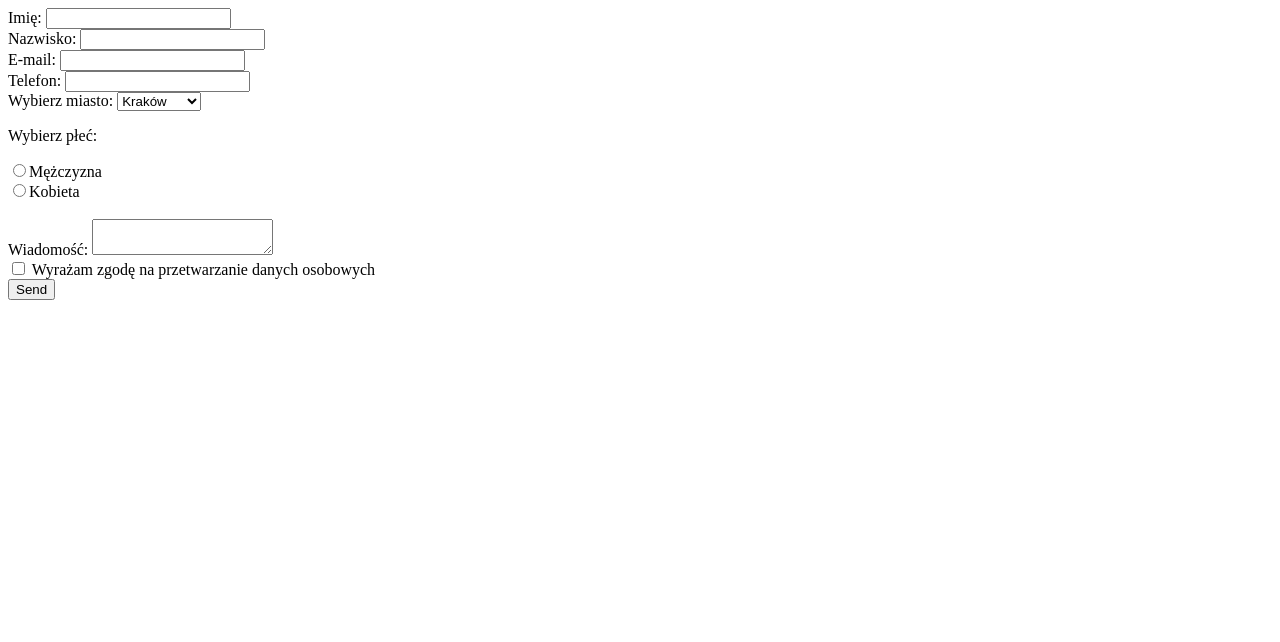
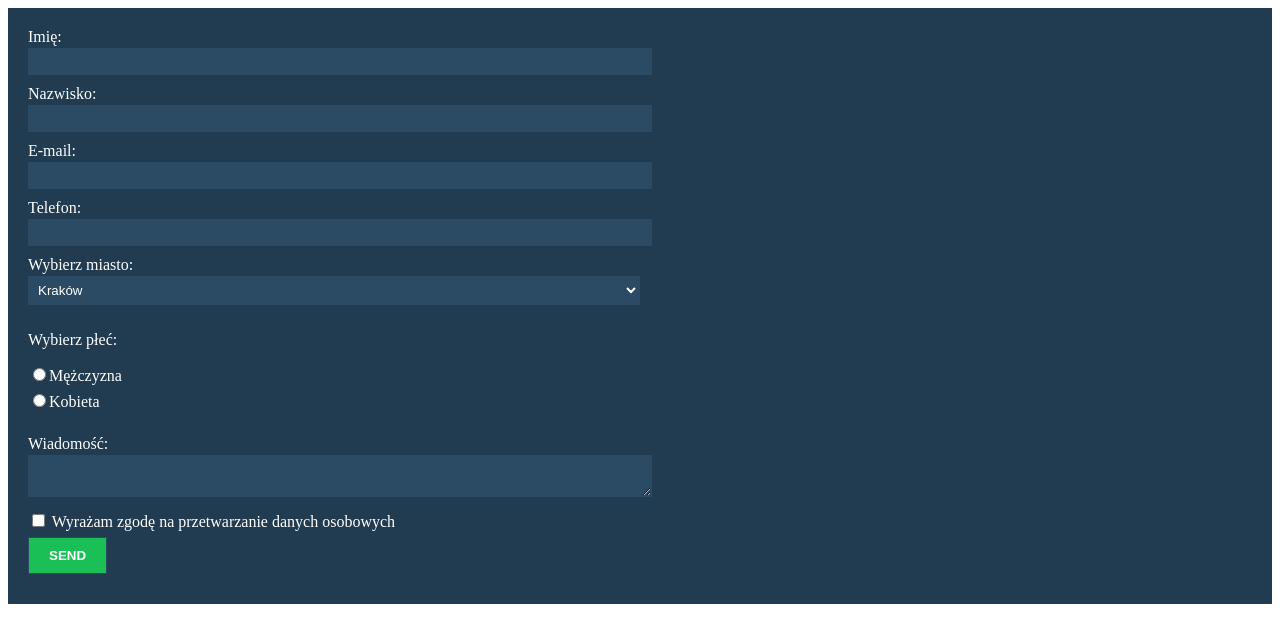
Before and after one commit to kfigaj87/css-rep, a plain HTML site: page 1-stylowanie-formularza/index.html in a window 1280 px wide. Drawn offline with Linux system fonts and the light colour scheme.

Commit message:
dodanie stylowania

```diff
--- a/1-stylowanie-formularza/css/style.css
+++ b/1-stylowanie-formularza/css/style.css
@@ -0,0 +1,51 @@
+form {
+  background-color: #213b50;
+  color: #fff;
+  padding: 20px;
+}
+
+input,
+select,
+textarea {
+  background-color: #2b4a64;
+  color: #fff;
+  width: 50%;
+  margin-bottom: 10px;
+  border: 1px solid #2b4a64;
+  padding: 5px;
+}
+
+input[type="radio"],
+input[type="checkbox"] {
+  width: auto;
+}
+
+label {
+  display: block;
+  margin-bottom: 2px;
+}
+
+input:focus,
+select:focus,
+textarea:focus {
+  background-color: #4e708c;
+  border: 1px solid #fff;
+}
+
+label[for*="male"],
+label[for="agreement"] {
+  display: inline;
+}
+
+input[type="submit"] {
+  background-color: #1ac056;
+  width: auto;
+  cursor: pointer;
+  padding: 10px 20px;
+  font-weight: 700;
+  text-transform: uppercase;
+}
+
+input[type="submit"]:hover {
+  background-color: #46e881;
+}
--- a/1-stylowanie-formularza/index.html
+++ b/1-stylowanie-formularza/index.html
@@ -9,7 +9,7 @@
   <body>
     <!-- Zadanie domowe zrob z wykorzystaniem serwisu https://formspree.io -->
 
-    <form action="https://formspree.io/l.badocha@arena108.pl" method="POST">
+    <form action="https://formspree.io/f/mlevezov" method="POST">
       <label for="name">Imię:</label>
       <input type="text" name="name" id="name" />
 
```
